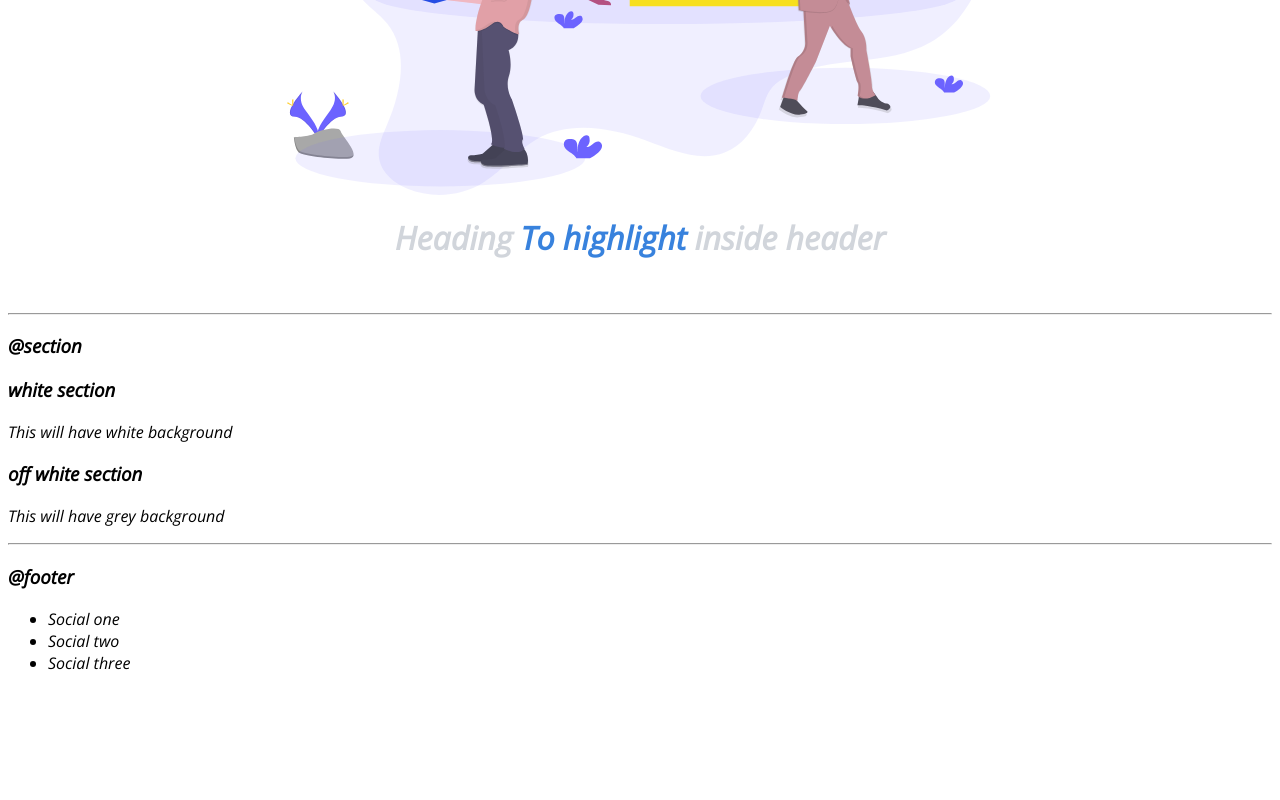
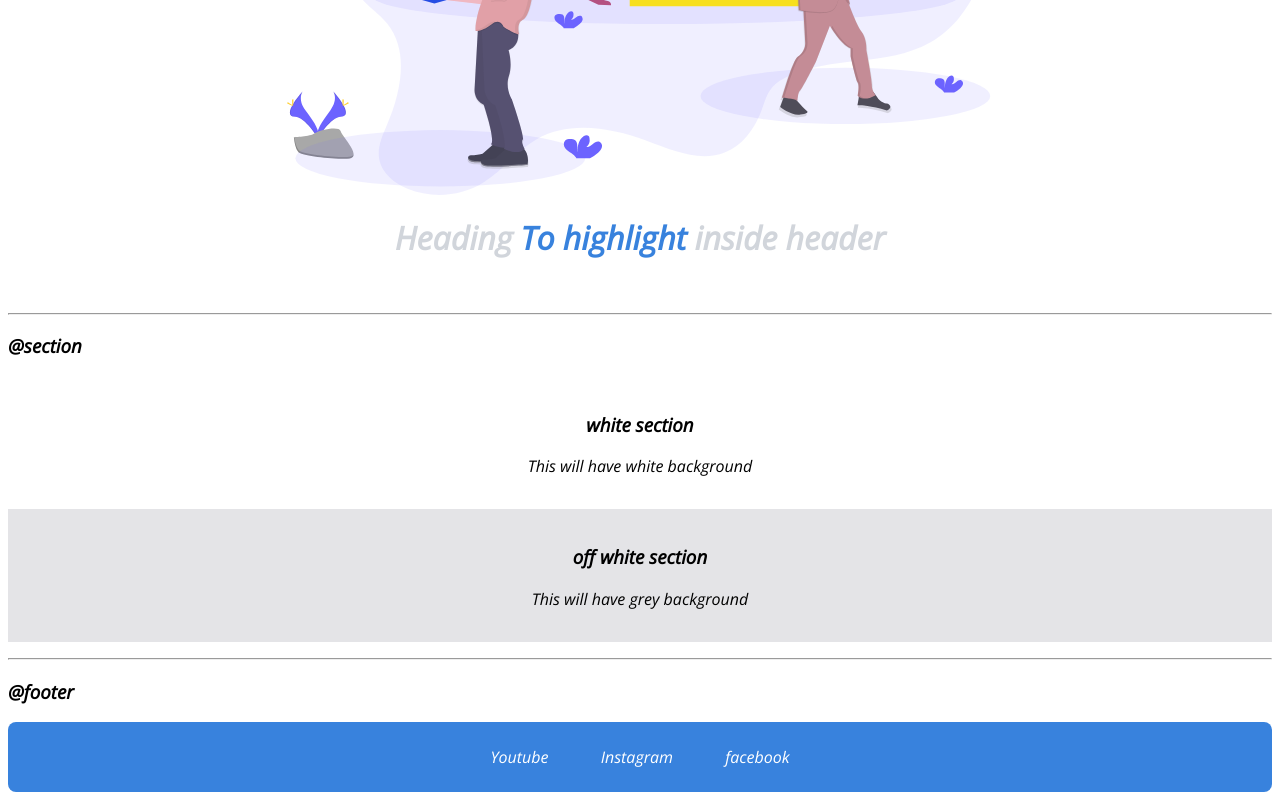
Before and after one commit to TanishaPatidar/component-library, a plain HTML site: page index.html in a window 1280 px wide. Shown: the part 1762-2562 px from the top of the page. Before the commit the page ends 2452 px from the top, so only its background shows below. Drawn offline with nearby package versions, Linux system fonts and the light colour scheme; a web font is replaced by a local one.

Commit message:
update:css

```diff
--- a/index.html
+++ b/index.html
@@ -97,25 +97,36 @@
    <hr>
 
    <h3>@section</h3>
-   <section>
-       <h3>white section</h3>
+   <section class="section">
+       <div class="con ">
+       <h3 >white section</h3>
        <p>This will have white background</p>
+       </div>
    </section>
 
-   <section>
-       <h3>off white section</h3>
+   <section class="section ow">
+       <div class="con">
+       <h3 >off white section</h3>
        <p>This will have grey background</p>
+       </div>
    </section>
    <hr>
 
    <h3>@footer</h3>
-   <footer>
+   <footer class="footer">
        <!-- in footer we can't use h1,h2 and so on-->
-       <div>
-           <ul>
-               <li>Social one</li>
-               <li>Social two</li>
-               <li>Social three</li>
+       <div class="social link">
+           <ul class="list1">
+               <li class="list-inline">
+                <a  class="link"href="/">Youtube</a>
+                 </li>
+               <li class="list-inline">
+                <a  class="link" href="/">Instagram</a>
+               </li>
+               <li class="list-inline">
+                <a class="link" href="/">facebook</a>
+               </li>
+
            </ul>
        </div>
    </footer>
--- a/style.css
+++ b/style.css
@@ -4,6 +4,9 @@
 :root{
     --primary-color:#3882dd;
     --dark-grey:#d1d5db;
+    --off-white:#e4e4e7;
+
+
 
 }
 body{
@@ -93,3 +96,29 @@ hr{
 .hero .heading-highlight{
     color: var(--primary-color);
 }
+.section{
+    padding: 1rem;
+}
+
+.ow{
+    background-color:var(--off-white);
+}
+.section .con{
+   text-align: center;
+}
+.footer{
+    background-color: var(--primary-color);
+    padding: 0rem  0.5rem;
+    border-radius: 0.5rem;
+    text-align: center;
+}
+
+.footer .link{
+
+    color: white;
+}
+.footer ul{
+    /*padding-inline-start: 40px*/
+    /* I copy this while inspect when all footer link are not proper center*/
+    padding-inline-start: 0px;
+}
```
